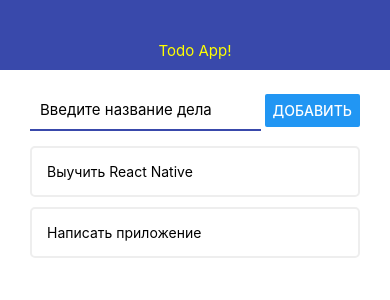
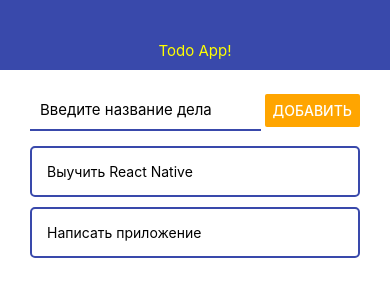
Before and after one commit to jsmyjob/rn-app, a React Native app: screen / in a window 390 px wide. Both pictures are taken after a click on the button "НАЗАД". Shown: the top 300 px of the page. Built offline with nearby package versions, Linux system fonts and the light colour scheme.

Commit message:
Создание цветовой темы

```diff
--- a/src/components/AddTodo.js
+++ b/src/components/AddTodo.js
@@ -1,5 +1,6 @@
 import React, { useState } from "react";
 import { View, StyleSheet, TextInput, Button, Alert } from "react-native";
+import { THEME } from "../themes/theme";
 
 export const AddTodo = ({ onSubmit }) => {
   const [value, setValue] = useState("");
@@ -22,7 +23,7 @@ export const AddTodo = ({ onSubmit }) => {
         autoCorrect={true}
         autoCapitalize="none"
       />
-      <Button title="Добавить" style={styles.button} onPress={pressHandler} />
+      <Button title="Добавить" color={'orange'} onPress={pressHandler} />
     </View>
   );
 };
@@ -35,14 +36,11 @@ const styles = StyleSheet.create({
     alignItems: "center",
     marginBottom: 15
   },
-  button: {
-    backgroundColor: "#f194ff"
-  },
   input: {
     width: "70%",
     borderStyle: "solid",
     borderBottomWidth: 2,
-    borderBottomColor: "#3949ab",
+    borderBottomColor: THEME.MAIN_COLOR,
     fontSize: 15,
     padding: 10
   }
--- a/src/components/Navbar.js
+++ b/src/components/Navbar.js
@@ -1,5 +1,7 @@
 import React from "react";
 import { View, Text, StyleSheet } from "react-native";
+import { THEME } from "../themes/theme";
+
 export const Navbar = props => {
   return (
     <View style={styles.navbar}>
@@ -13,7 +15,7 @@ const styles = StyleSheet.create({
     height: 70,
     alignItems: "center",
     justifyContent: "flex-end",
-    backgroundColor: "#3949ab",
+    backgroundColor: THEME.MAIN_COLOR,
     paddingBottom: 10
   },
   text: {
--- a/src/components/Todo.js
+++ b/src/components/Todo.js
@@ -1,5 +1,6 @@
 import React from "react";
 import { StyleSheet, Text, View, TouchableOpacity } from "react-native";
+import { THEME } from "../themes/theme";
 export const Todo = ({ todo, onRemove, onOpen }) => {
   return (
     <TouchableOpacity
@@ -19,7 +20,7 @@ const styles = StyleSheet.create({
     flexDirection: "row",
     alignItems: "center",
     borderRadius: 5,
-    borderColor: "#eee",
+    borderColor: THEME.MAIN_COLOR,
     borderWidth: 2,
     padding: 15,
     marginBottom: 10
--- a/src/screens/TodoScreen.js
+++ b/src/screens/TodoScreen.js
@@ -1,16 +1,21 @@
 import React from "react";
 import { StyleSheet, View, Text, Button } from "react-native";
+import { THEME } from "../themes/theme";
 
 export const TodoScreen = ({ goBack, todo }) => {
   return (
     <View style={styles.container}>
       <Text>{todo.title}</Text>
       <View style={styles.buttonsBlock}>
-        <View style={styles.button} >
-          <Button title="Назад" onPress={goBack} color={'grey'}/>
+        <View style={styles.button}>
+          <Button title="Назад" onPress={goBack} color={THEME.GREY_COLOR} />
         </View>
         <View style={styles.button}>
-          <Button title="Удалить" onPress={() => console.log("DELETE")} color={'red'}/>
+          <Button
+            title="Удалить"
+            onPress={() => console.log("DELETE")}
+            color={THEME.DANGER_COLOR}
+          />
         </View>
       </View>
     </View>
--- /dev/null
+++ b/src/themes/theme.js
@@ -0,0 +1,5 @@
+export const THEME = {
+    DANGER_COLOR: 'red',
+    GREY_COLOR: 'grey',
+    MAIN_COLOR: "#3949ab"
+}
```
